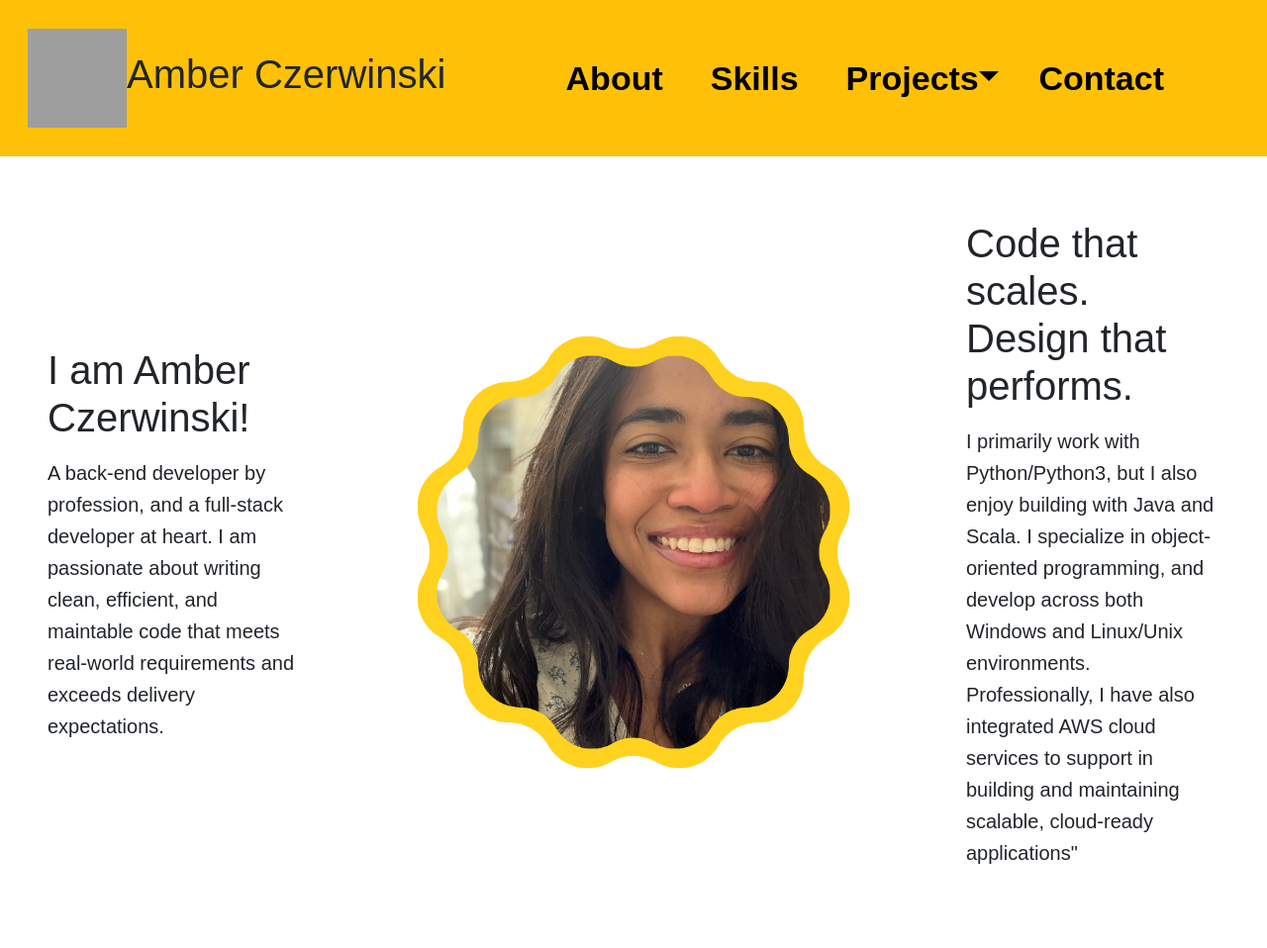
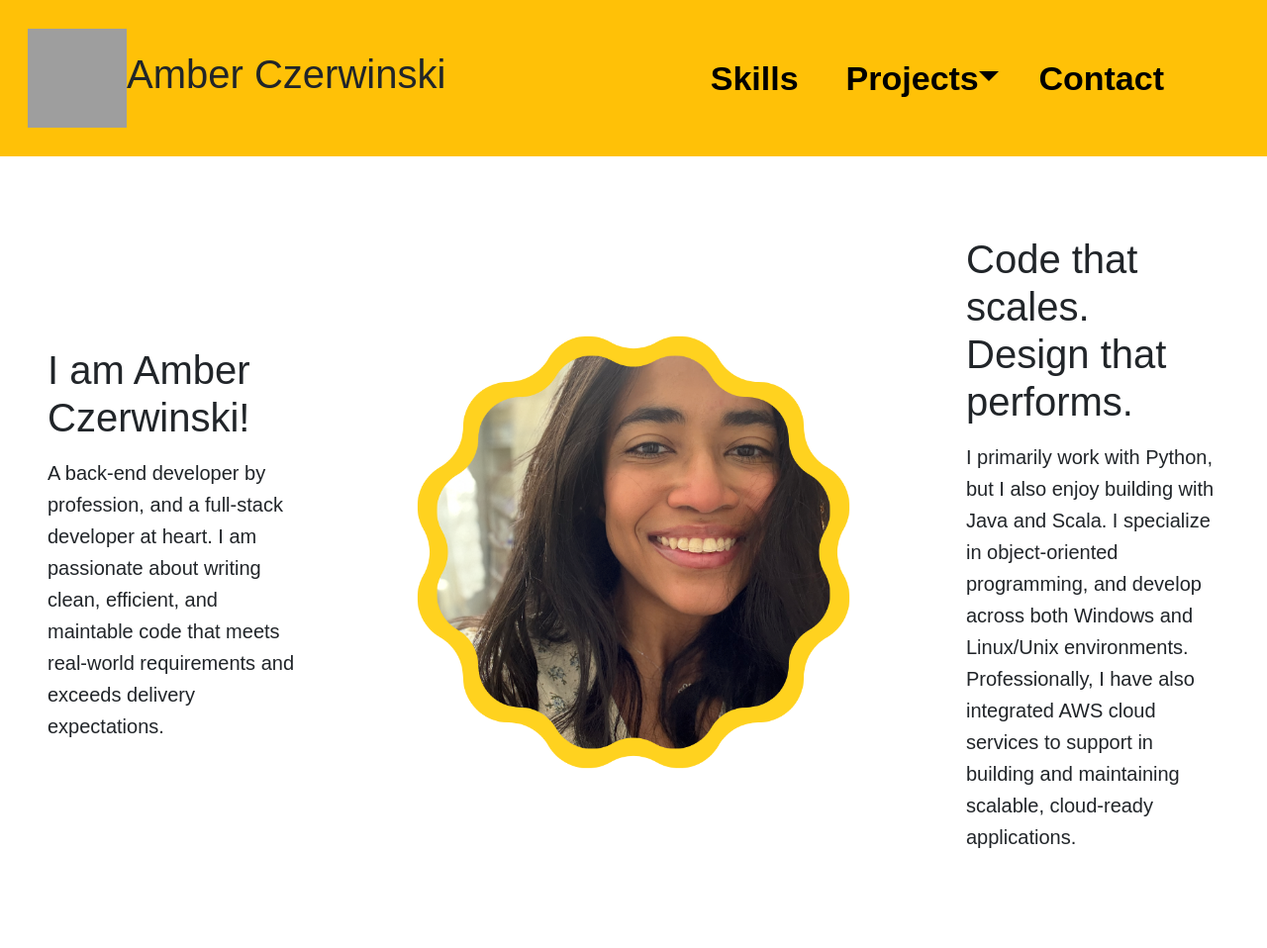
Before and after one commit to ambczr8/python-django-portfolio-website, a Django app: page / in a window 1280 px wide. Shown: the whole page at 99% size. Run offline with Django 4.2, Linux system fonts and the light colour scheme; some web fonts are replaced; grey boxes are pictures that could not be loaded.

Commit message:
feat: Clean up unnecessary items
Cleaning up items unneccesarry for the branch. Included some small modifications to text.

```diff
--- a/myportfolio/homepage/templates/base.html
+++ b/myportfolio/homepage/templates/base.html
@@ -53,7 +53,6 @@
         <div class="collapse navbar-collapse" id="navbarNav">
           <ul class="navbar-nav fw-bold">
             <div class="navbar-nav d-flex justify-content-evenly ms-5 ps-5">
-              <a class="nav-link mx-3 text-body-emphasis" href="#">About</a>
               <a class="nav-link mx-3 text-body-emphasis" href="#">Skills</a>
               <li class="nav-item dropdown mx-3">
                 <a class="nav-link dropdown-toggle text-body-emphasis"
--- a/myportfolio/homepage/templates/home.html
+++ b/myportfolio/homepage/templates/home.html
@@ -33,9 +33,9 @@
             <div class="text-block">
                 <h1>Code that scales. Design that performs.</h1>
                 <p>
-                    I primarily work with Python/Python3, but I also enjoy building with Java and Scala.
+                    I primarily work with Python, but I also enjoy building with Java and Scala.
                     I specialize in object-oriented programming, and develop across both Windows and Linux/Unix environments.
-                    Professionally, I have also integrated AWS cloud services to support in building and maintaining scalable, cloud-ready applications"
+                    Professionally, I have also integrated AWS cloud services to support in building and maintaining scalable, cloud-ready applications.
                 </p>
             </div>
         </div>
```
Also changed, not shown: myportfolio/homepage/templates/about.html (deleted), myportfolio/homepage/templates/project1.html (deleted), 1 other file.
